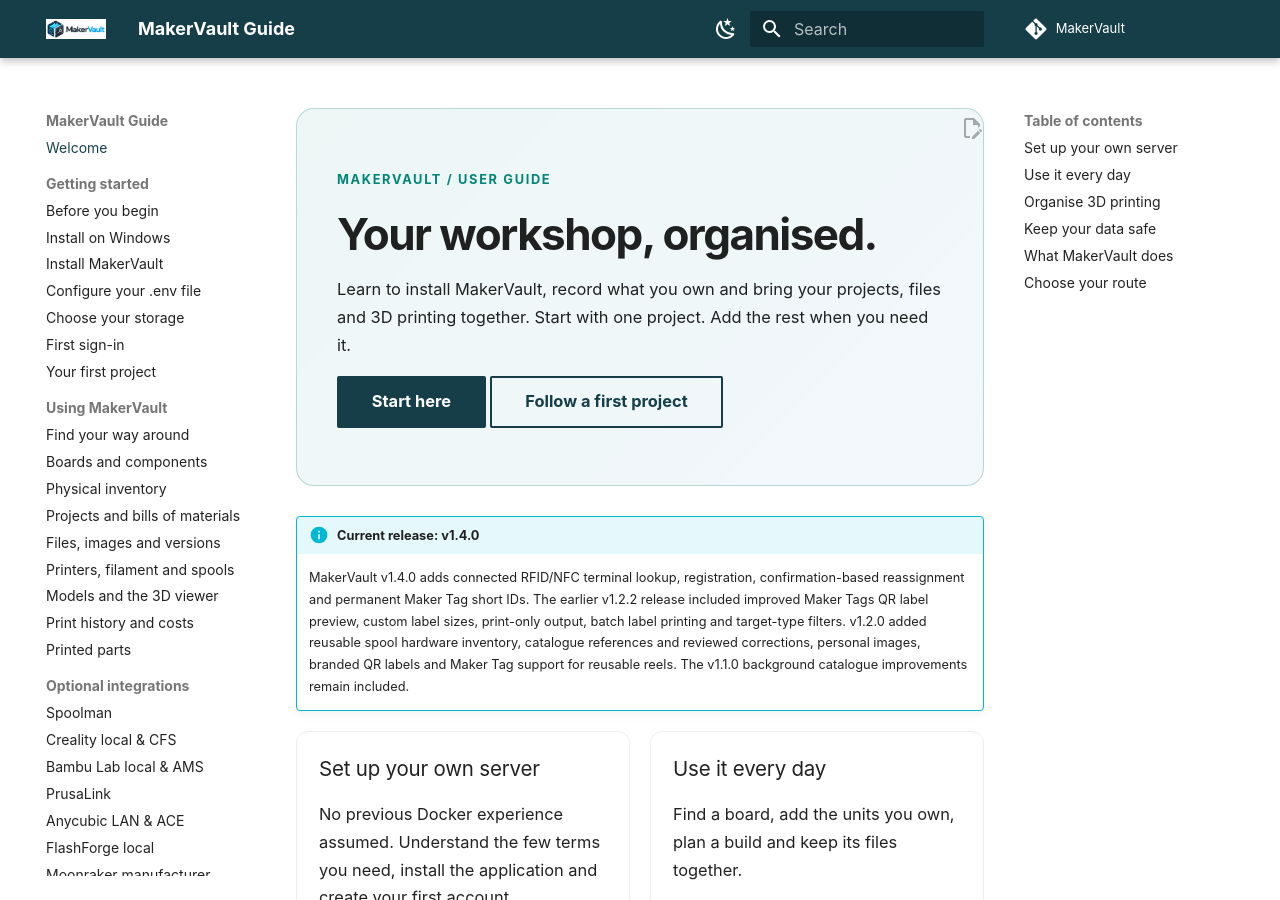
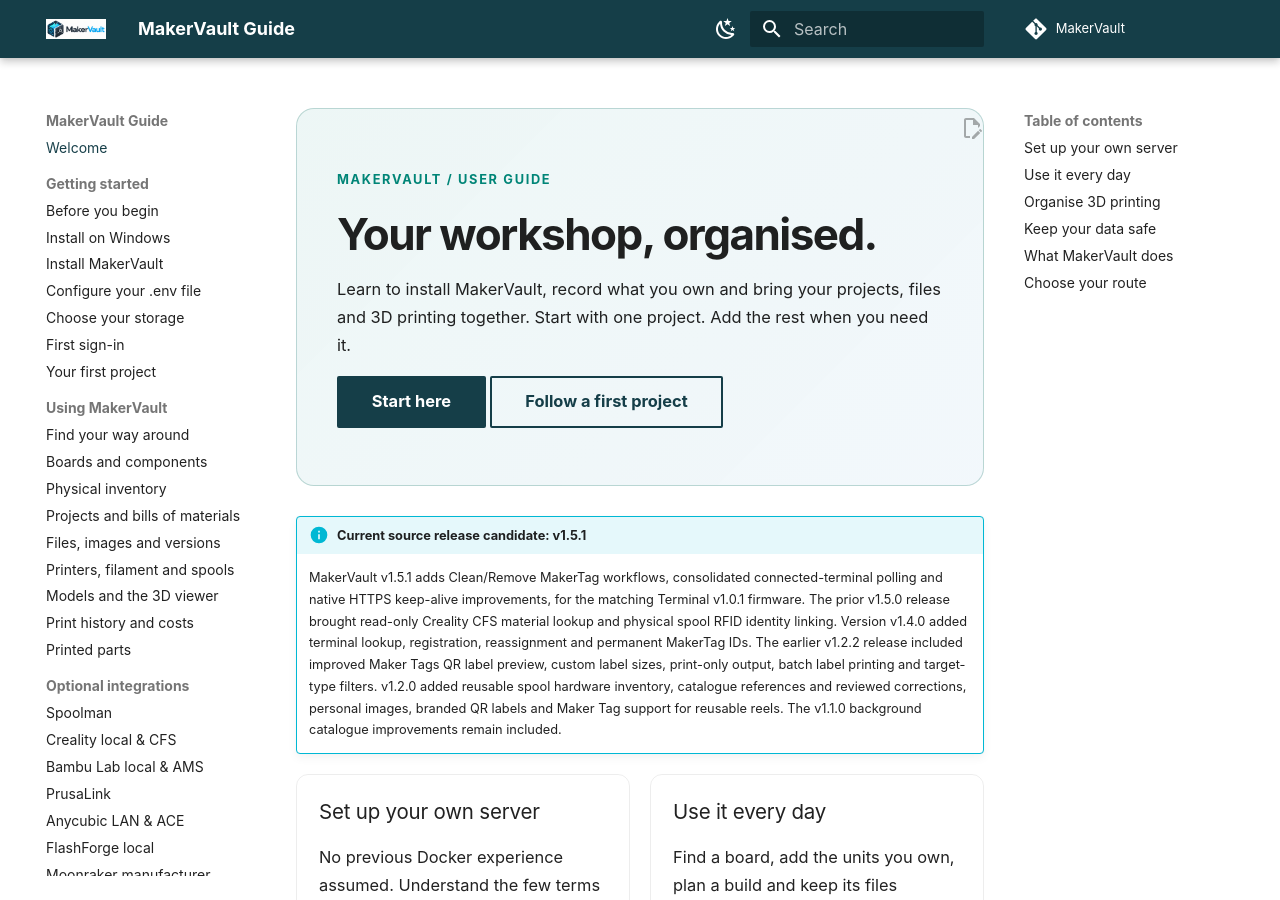
Before and after one commit to gavrd7/MakerVault, an MkDocs documentation site: the page built from docs/guide/index.md, in a window 1280 px wide and 900 px high. Built offline with MkDocs 1.6.1 and Material for MkDocs 9.7.7, drawn with Linux system fonts in a browser that asks for light colours; comment, search, counter and statistics services are not loaded.

Commit message:
docs(release): prepare v1.5.1 docs/guide/index.md

```diff
--- a/docs/guide/index.md
+++ b/docs/guide/index.md
@@ -9,8 +9,8 @@
 [Follow a first project](getting-started/first-project.md){ .md-button }
 </div>
 
-!!! info "Current release: v1.4.0"
-    MakerVault v1.4.0 adds connected RFID/NFC terminal lookup, registration, confirmation-based reassignment and permanent Maker Tag short IDs. The earlier v1.2.2 release included improved Maker Tags QR label preview, custom label sizes, print-only output, batch label printing and target-type filters. v1.2.0 added reusable spool hardware inventory, catalogue references and reviewed corrections, personal images, branded QR labels and Maker Tag support for reusable reels. The v1.1.0 background catalogue improvements remain included.
+!!! info "Current source release candidate: v1.5.1"
+    MakerVault v1.5.1 adds Clean/Remove MakerTag workflows, consolidated connected-terminal polling and native HTTPS keep-alive improvements, for the matching Terminal v1.0.1 firmware. The prior v1.5.0 release brought read-only Creality CFS material lookup and physical spool RFID identity linking. Version v1.4.0 added terminal lookup, registration, reassignment and permanent MakerTag IDs. The earlier v1.2.2 release included improved Maker Tags QR label preview, custom label sizes, print-only output, batch label printing and target-type filters. v1.2.0 added reusable spool hardware inventory, catalogue references and reviewed corrections, personal images, branded QR labels and Maker Tag support for reusable reels. The v1.1.0 background catalogue improvements remain included.
 
 <div class="guide-grid" markdown>
 <div class="guide-card" markdown>
```
